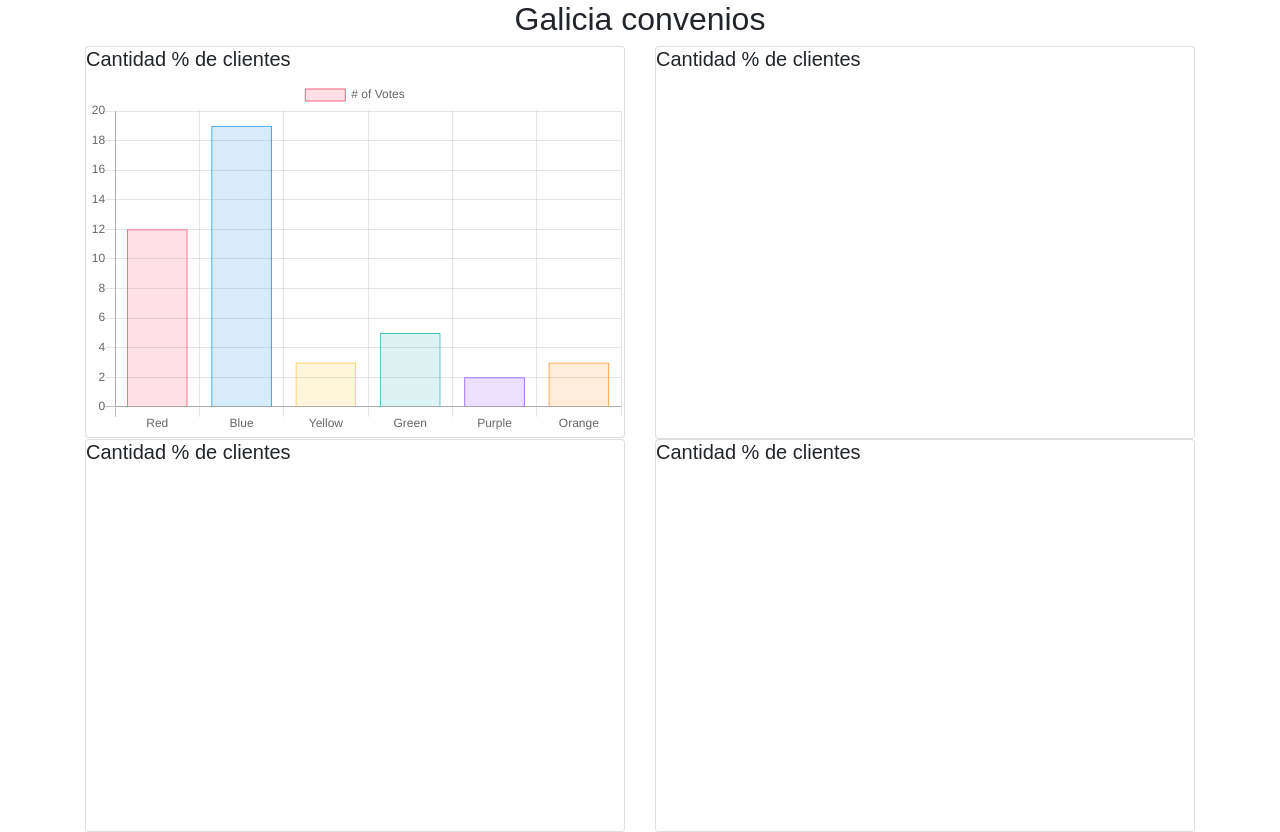
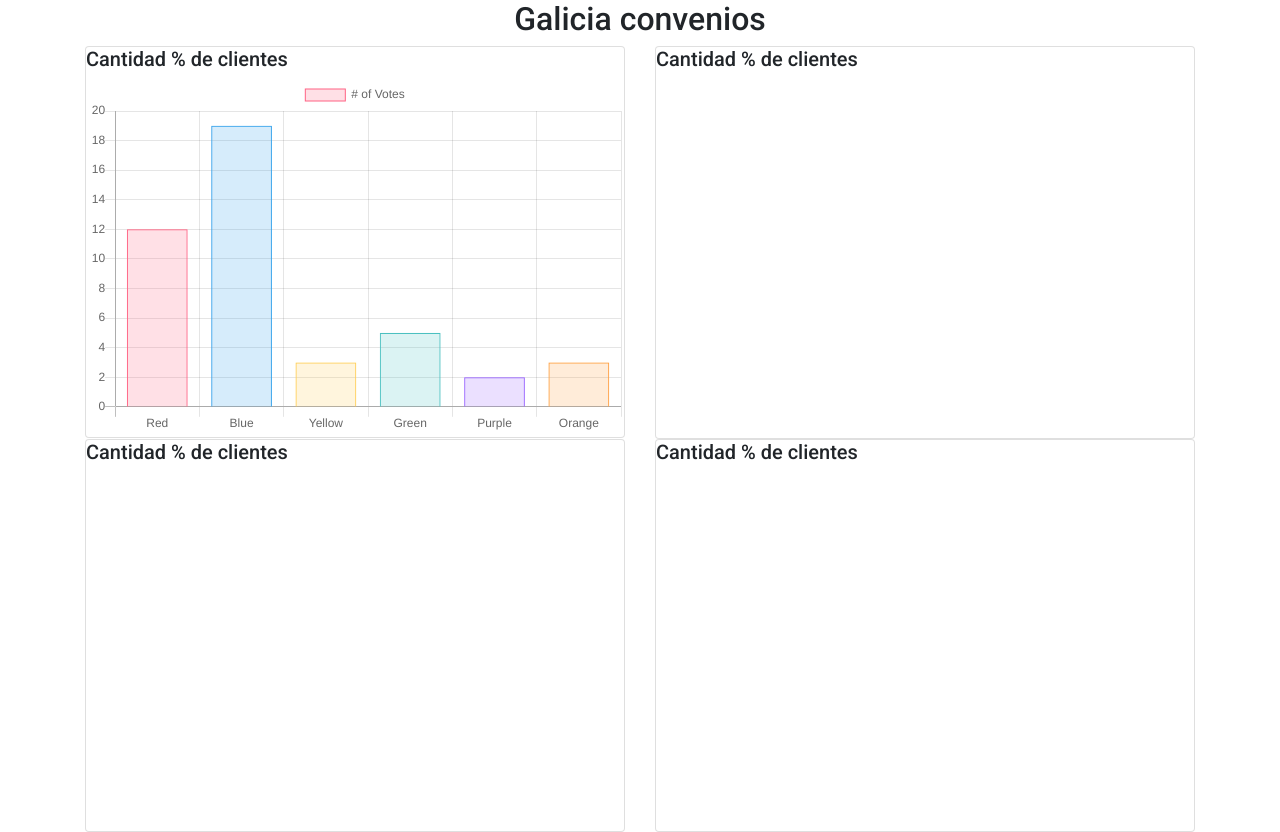
Before and after one commit to MrJouts/gc, a website: page index.html in a window 1280 px wide. Drawn offline with nearby package versions, Linux system fonts and the light colour scheme.

Commit message:
Update style.css

```diff
--- a/style.css
+++ b/style.css
@@ -1,5 +1,5 @@
 body {
-	font-family: Robto, sans-serif;
+	font-family: Roboto, sans-serif;
 }
 
 h1 {
```
